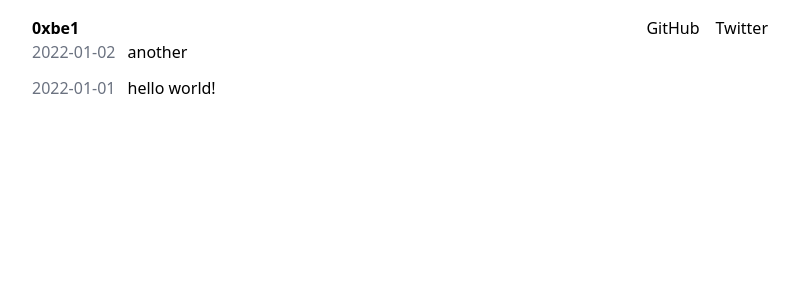
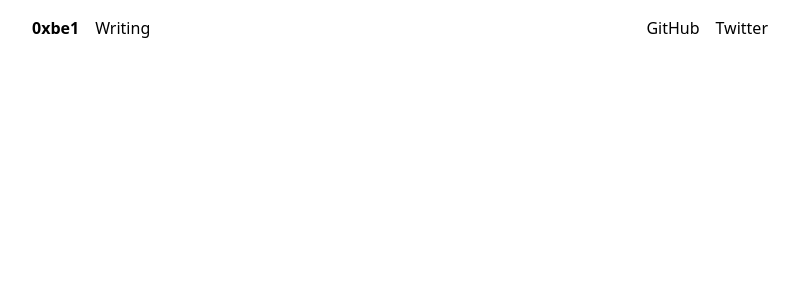
Before and after one commit to 0xbe1/0xbe1.xyz, a Next.js app: page /writing in a window 1280 px wide. Shown: the top 300 px of the page, without its empty margins (240-1036 px from the left). Built offline with nearby package versions, Linux system fonts and the light colour scheme.

Commit message:
enable writing

```diff
--- a/components/Layout.tsx
+++ b/components/Layout.tsx
@@ -5,7 +5,7 @@ const Layout = ({ children }: { children: ReactElement }) => {
   return (
     <div className="max-w-3xl mx-auto p-4">
       <Head>
-        <title>0xbe1.xyz</title>
+        <title>0xbe1 | A crypto dev</title>
         <link rel="icon" href="/favicon.ico" />
         <link
           rel="stylesheet"
@@ -13,14 +13,12 @@ const Layout = ({ children }: { children: ReactElement }) => {
         ></link>
       </Head>
 
-      <div className="flow-root flex-row">
+      <div className="flow-root flex-row mb-10">
         <div className="float-left space-x-4">
           <Link href="/" className="font-bold">
             0xbe1
           </Link>
-          {/* <Link href="/writing">
-            <a>Writing</a>
-          </Link> */}
+          <Link href="/writing">Writing</Link>
         </div>
         <div className="float-right space-x-4">
           <a href="https://github.com/0xbe1" target="_blank">
--- a/pages/index.tsx
+++ b/pages/index.tsx
@@ -3,7 +3,7 @@ import type { NextPage } from "next";
 const Home: NextPage = () => {
   return (
     <div className="items-center justify-center">
-      <h1 className="text-3xl font-bold my-5">👋 Hi, I am 0xbe1</h1>
+      <h1 className="text-3xl font-bold">👋 Hi, I am 0xbe1.</h1>
       <div className="text-lg space-y-4 my-5">
         <p>
           Currently, I am leading the dev team at{" "}
@@ -13,7 +13,7 @@ const Home: NextPage = () => {
           . Prior to this, I build subgraphs at{" "}
           <a className="text-purple-600" href="https://messari.io">
             Messari
-          </a>
+          </a>{" "}
           and work on distributed systems at Twitter, Google, and several
           startups. Besides work, I enjoy hacking tools to make my and other
           devs' life easier.
--- a/pages/writing.tsx
+++ b/pages/writing/index.tsx
@@ -5,14 +5,16 @@ import Link from "next/link";
 import { GetStaticProps } from "next";
 
 interface Props {
-  posts: Array<{ title: string; date: string; slug: string }>;
+  posts: Array<{ title: string; date: string; draft: boolean; slug: string }>;
 }
 
 export default function Writing({ posts }: Props) {
   return (
     <div>
       <ul className="space-y-3">
-        {posts.map((p) => (
+        {posts
+          .filter((p) => !p.draft)
+          .map((p) => (
             <li key={p.slug} className="flex items-center space-x-3">
               <span className="text-gray-500 w-1/8">{p.date}</span>
               <Link href="/writing/[pid]" as={`/writing/${p.slug}`}>
@@ -25,7 +27,7 @@ export default function Writing({ posts }: Props) {
   );
 }
 
-export const getStaticProps: GetStaticProps = async (context) => {
+export const getStaticProps: GetStaticProps<Props> = async (context) => {
   const files = fs.readdirSync(path.join("posts"));
   let posts = files.map((filename) => {
     const markdownWithMeta = fs.readFileSync(
@@ -35,9 +37,11 @@ export const getStaticProps: GetStaticProps = async (context) => {
     const { data: frontMatter } = matter(markdownWithMeta);
     const title = frontMatter.title as string;
     const date = frontMatter.date as string;
+    const draft = frontMatter.draft as boolean;
     return {
       title,
       date,
+      draft,
       slug: filename.split(".")[0],
     };
   });
--- a/posts/another.mdx
+++ /dev/null
@@ -1,6 +0,0 @@
----
-title: "another"
-date: "2022-01-02"
----
-
-This is another post.
--- a/posts/hello-world.mdx
+++ b/posts/playground.mdx
@@ -1,13 +1,8 @@
 ---
-title: "hello world!"
+title: "playground"
 date: "2022-01-01"
+draft: true
 ---
-
-# H1
-
-## H2
-
-### H3
 
 ### Code block
 
@@ -23,7 +18,7 @@ x = x + 1
 
 ### Inline code
 
-inline `console.log("hello world")` highlight
+`console.log("hello world")`
 
 ### items
 
@@ -37,3 +32,9 @@ inline `console.log("hello world")` highlight
 ### Link
 
 [google](https://google.com)
+
+# H1
+
+## H2
+
+### H3
```
Lines whose indentation alone changed are shown as unchanged.
